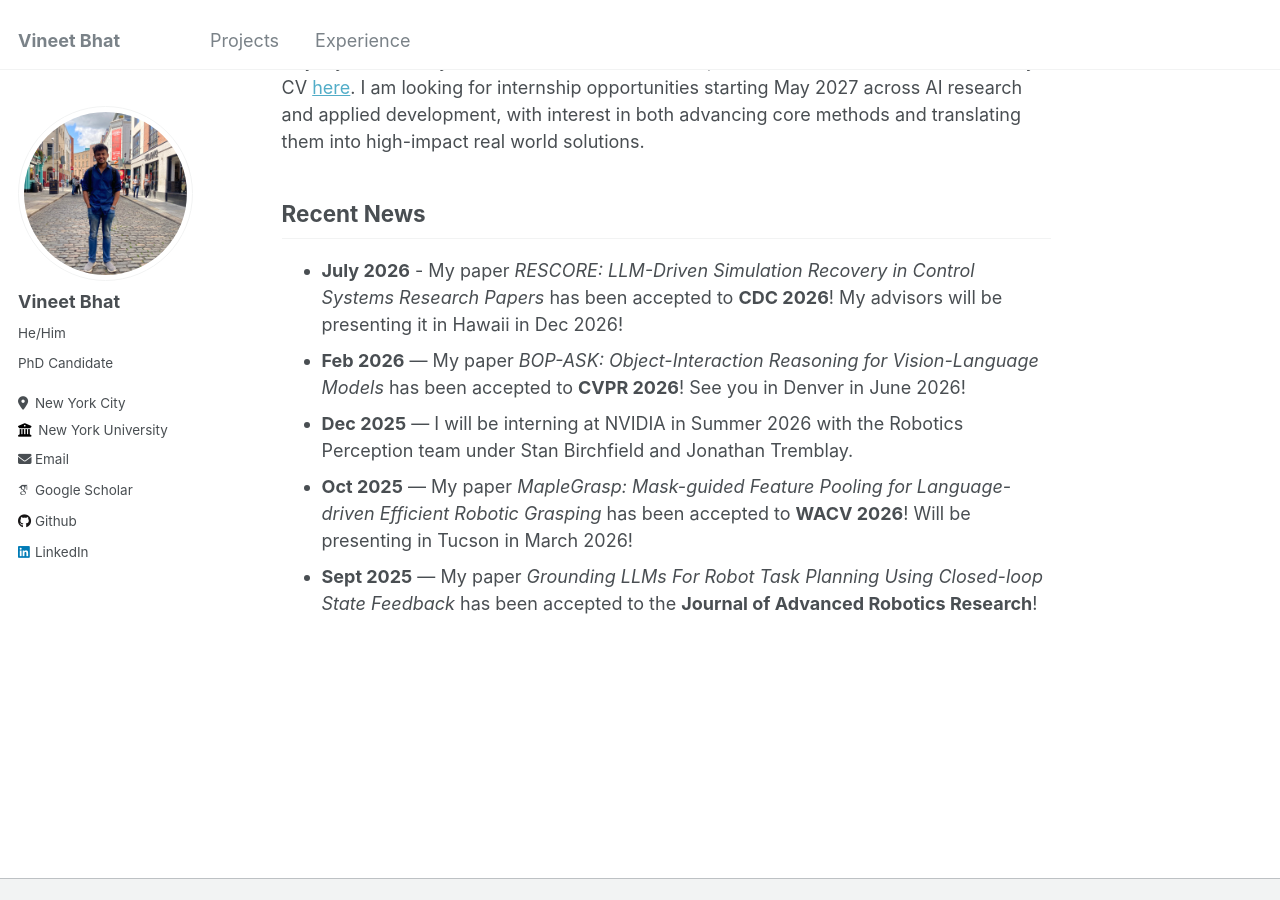
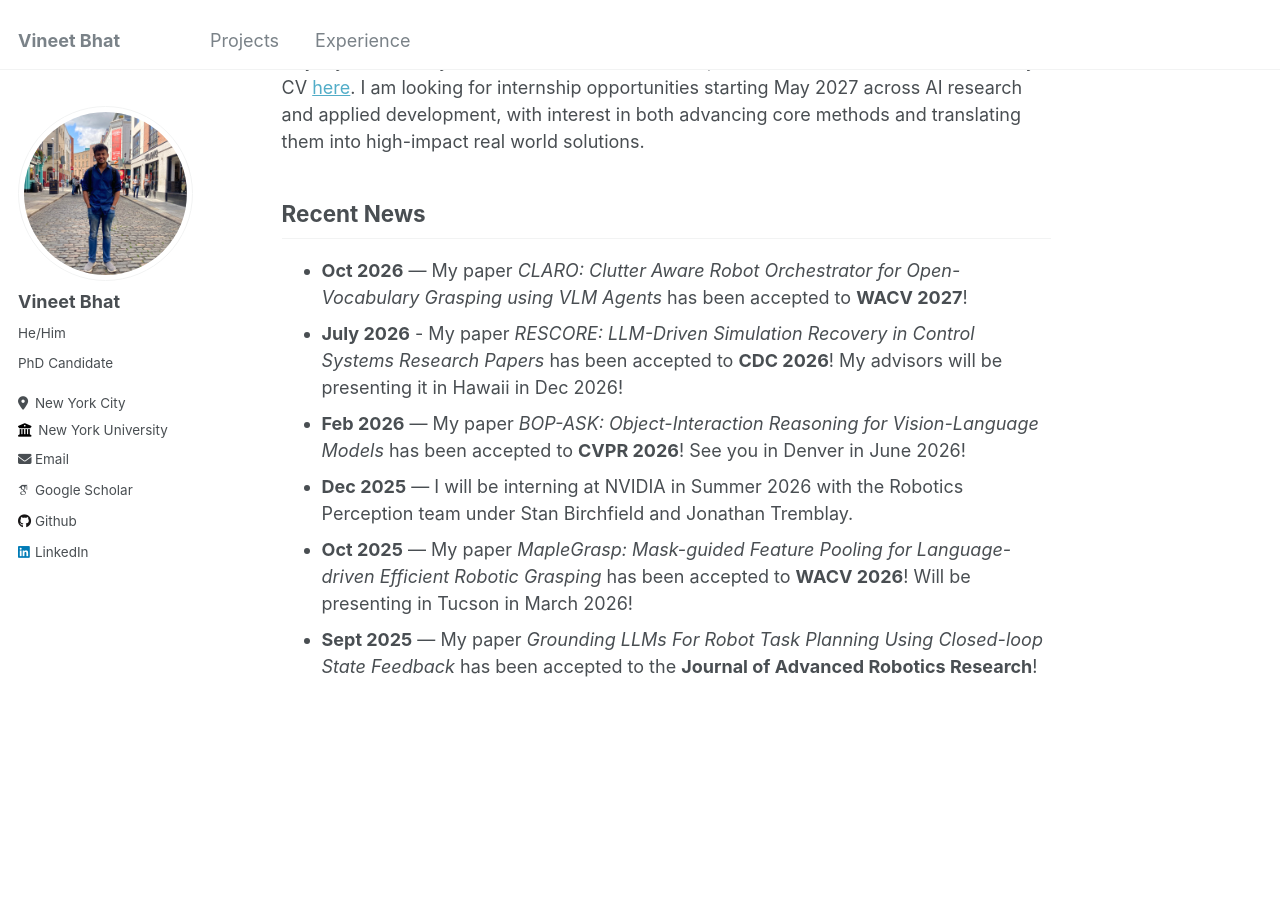
Before and after one commit to vineet2104/vineet2104.github.io, a Jekyll site: the page built from _pages/about.md, in a window 1280 px wide and 900 px high, scrolled down 445 px. Built offline with Jekyll 4.4.1, drawn with Linux system fonts in a browser that asks for light colours; some web fonts are replaced.

Commit message:
Announce CLARO WACV 2027 and update hosted CV

```diff
--- a/_pages/about.md
+++ b/_pages/about.md
@@ -11,10 +11,11 @@ I am a fourth-year PhD student at NYU, working in embodied spatial reasoning and
 
 Prior to my PhD I earned my Bachelor’s degree in Physics and Master’s in Artificial Intelligence from the Indian Institute of Technology Bombay (India).
 
-At my core, I'm a problem solver who likes to solve the toughest of problems. My interests are quite diverse - vision, robotics, data science, mathematics, physics, stock markets and I try my best to stay connected with the latest of updates in these areas. You can find my CV [here](/files/VineetBhat_Resume_NYU_Oct2026.pdf). I am looking for internship opportunities starting May 2027 across AI research and applied development, with interest in both advancing core methods and translating them into high-impact real world solutions.
+At my core, I'm a problem solver who likes to solve the toughest of problems. My interests are quite diverse - vision, robotics, data science, mathematics, physics, stock markets and I try my best to stay connected with the latest of updates in these areas. You can find my CV [here](/files/VineetBhat_Resume_NYU_Nov2026.pdf). I am looking for internship opportunities starting May 2027 across AI research and applied development, with interest in both advancing core methods and translating them into high-impact real world solutions.
 
 ## Recent News
 
+- **Oct 2026** — My paper *CLARO: Clutter Aware Robot Orchestrator for Open-Vocabulary Grasping using VLM Agents* has been accepted to **WACV 2027**!
 - **July 2026** - My paper *RESCORE: LLM-Driven Simulation Recovery in Control Systems Research Papers* has been accepted to **CDC 2026**! My advisors will be presenting it in Hawaii in Dec 2026!
 - **Feb 2026** — My paper *BOP-ASK: Object-Interaction Reasoning for Vision-Language Models* has been accepted to **CVPR 2026**! See you in Denver in June 2026!
 - **Dec 2025** — I will be interning at NVIDIA in Summer 2026 with the Robotics Perception team under Stan Birchfield and Jonathan Tremblay.
```
Also changed, not shown: 1 other file.
